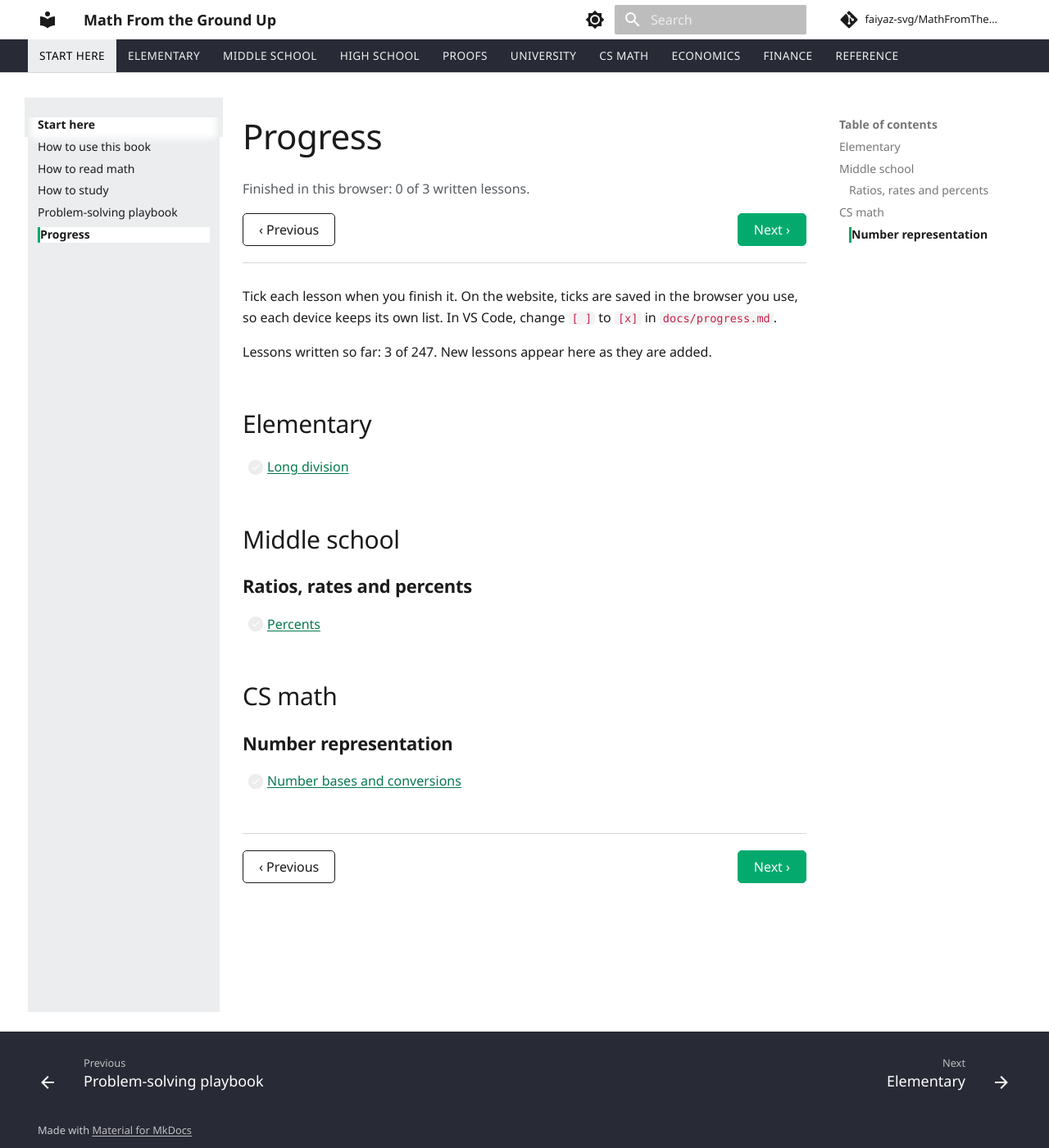
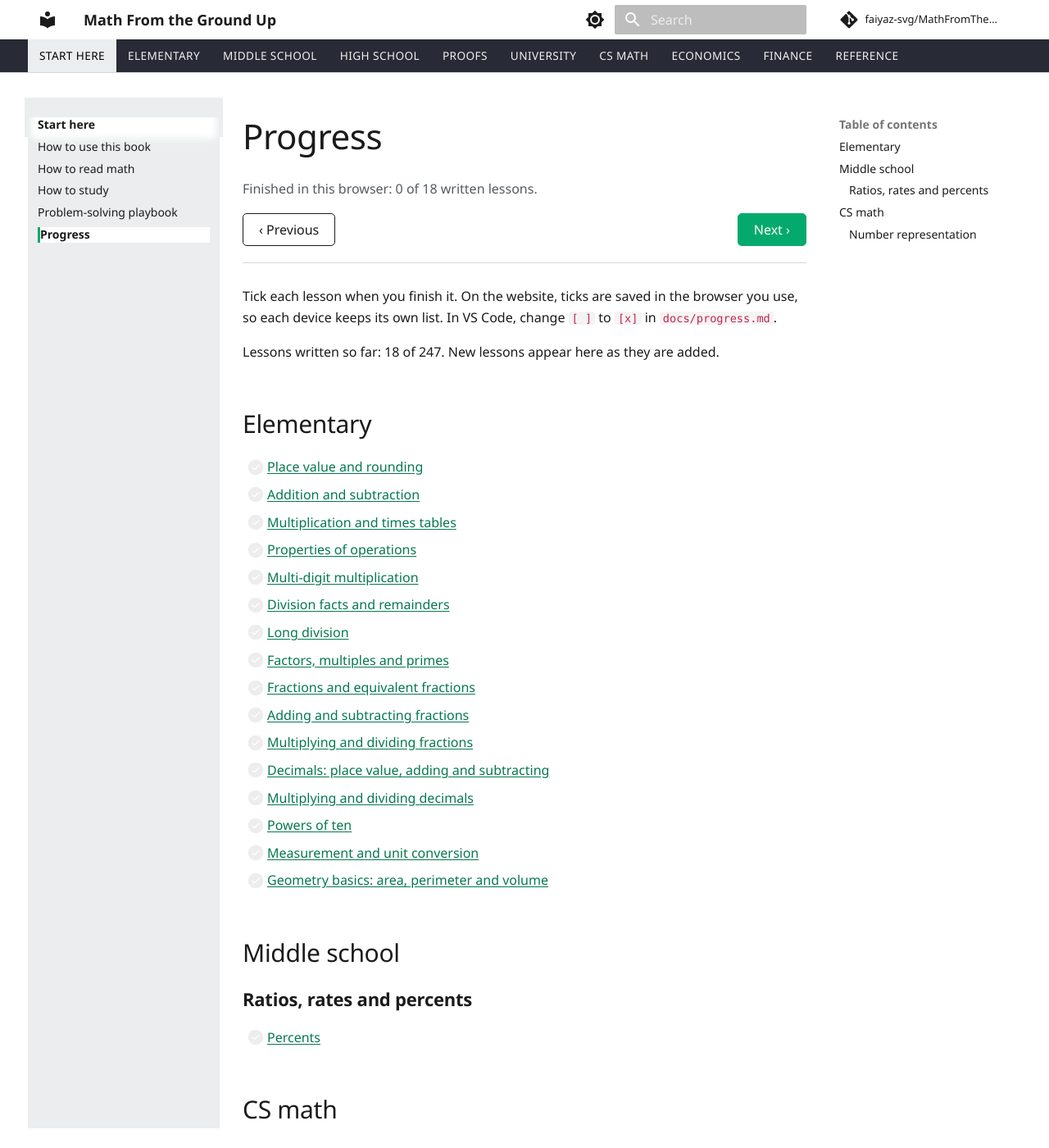
Before and after one commit to faiyaz-svg/MathFromTheGroundUp, an MkDocs documentation site: the page built from docs/progress.md, in a window 1280 px wide and 1400 px high. Shown: the whole window at 82% size. Built offline with MkDocs 1.6.1 and Material for MkDocs 9.7.7, drawn with Linux system fonts in a browser that asks for light colours; comment, search, counter and statistics services are not loaded.

Commit message:
add elementary lessons to nav and progress

```diff
--- a/docs/progress.md
+++ b/docs/progress.md
@@ -2,11 +2,26 @@
 
 Tick each lesson when you finish it. On the website, ticks are saved in the browser you use, so each device keeps its own list. In VS Code, change `[ ]` to `[x]` in `docs/progress.md`.
 
-Lessons written so far: 3 of 247. New lessons appear here as they are added.
+Lessons written so far: 18 of 247. New lessons appear here as they are added.
 
 ## Elementary
 
+- [ ] [Place value and rounding](01-elementary/01-place-value-and-rounding.md)
+- [ ] [Addition and subtraction](01-elementary/02-addition-and-subtraction.md)
+- [ ] [Multiplication and times tables](01-elementary/03-multiplication-and-times-tables.md)
+- [ ] [Properties of operations](01-elementary/04-properties-of-operations.md)
+- [ ] [Multi-digit multiplication](01-elementary/05-multi-digit-multiplication.md)
+- [ ] [Division facts and remainders](01-elementary/06-division-facts-and-remainders.md)
 - [ ] [Long division](01-elementary/07-long-division.md)
+- [ ] [Factors, multiples and primes](01-elementary/08-factors-multiples-and-primes.md)
+- [ ] [Fractions and equivalent fractions](01-elementary/09-fractions-and-equivalent-fractions.md)
+- [ ] [Adding and subtracting fractions](01-elementary/10-adding-and-subtracting-fractions.md)
+- [ ] [Multiplying and dividing fractions](01-elementary/11-multiplying-and-dividing-fractions.md)
+- [ ] [Decimals: place value, adding and subtracting](01-elementary/12-decimals-place-value-and-adding.md)
+- [ ] [Multiplying and dividing decimals](01-elementary/13-multiplying-and-dividing-decimals.md)
+- [ ] [Powers of ten](01-elementary/14-powers-of-ten.md)
+- [ ] [Measurement and unit conversion](01-elementary/15-measurement-and-unit-conversion.md)
+- [ ] [Geometry basics: area, perimeter and volume](01-elementary/16-geometry-basics-area-perimeter-volume.md)
 
 ## Middle school
 
--- a/mkdocs.yml
+++ b/mkdocs.yml
@@ -94,7 +94,23 @@ nav:
       - "Progress": progress.md
   - "Elementary":
       - 01-elementary/index.md
+      - Diagnostic: 01-elementary/diagnostic.md
+      - "Place value and rounding": 01-elementary/01-place-value-and-rounding.md
+      - "Addition and subtraction": 01-elementary/02-addition-and-subtraction.md
+      - "Multiplication and times tables": 01-elementary/03-multiplication-and-times-tables.md
+      - "Properties of operations": 01-elementary/04-properties-of-operations.md
+      - "Multi-digit multiplication": 01-elementary/05-multi-digit-multiplication.md
+      - "Division facts and remainders": 01-elementary/06-division-facts-and-remainders.md
       - "Long division": 01-elementary/07-long-division.md
+      - "Factors, multiples and primes": 01-elementary/08-factors-multiples-and-primes.md
+      - "Fractions and equivalent fractions": 01-elementary/09-fractions-and-equivalent-fractions.md
+      - "Adding and subtracting fractions": 01-elementary/10-adding-and-subtracting-fractions.md
+      - "Multiplying and dividing fractions": 01-elementary/11-multiplying-and-dividing-fractions.md
+      - "Decimals: place value, adding and subtracting": 01-elementary/12-decimals-place-value-and-adding.md
+      - "Multiplying and dividing decimals": 01-elementary/13-multiplying-and-dividing-decimals.md
+      - "Powers of ten": 01-elementary/14-powers-of-ten.md
+      - "Measurement and unit conversion": 01-elementary/15-measurement-and-unit-conversion.md
+      - "Geometry basics: area, perimeter and volume": 01-elementary/16-geometry-basics-area-perimeter-volume.md
   - "Middle school":
       - 02-middle-school/index.md
       - "Ratios, rates and percents":
```
